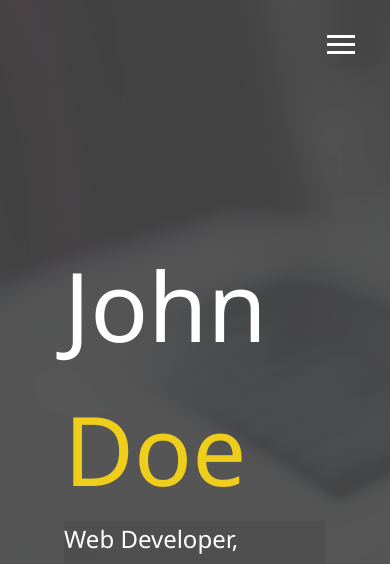
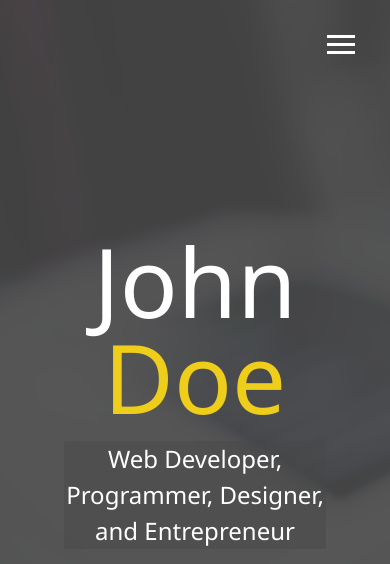
Before and after one commit to sriramk1986/my-portfolio, a website: page dist/index.html in a window 390 px wide. Shown: the top 564 px of the page. Drawn offline with Linux system fonts and the light colour scheme.

Commit message:
Added media queries

```diff
--- a/scss/_config.scss
+++ b/scss/_config.scss
@@ -28,3 +28,25 @@
     }
   }
 }
+
+//Media Query Mixins
+@mixin mediaSm {
+  @media screen and (max-width: 500px) {
+    @content;
+  }
+}
+@mixin mediaMd {
+  @media screen and (max-width: 768px) {
+    @content;
+  }
+}
+@mixin mediaLg {
+  @media screen and (min-width: 769px) and (max-width: 1170px) {
+    @content;
+  }
+}
+@mixin mediaXl {
+  @media screen and (min-width: 1171px) {
+    @content;
+  }
+}
--- /dev/null
+++ b/scss/_mobile.scss
@@ -0,0 +1,55 @@
+// Widescreens
+@include mediaXl {
+}
+
+// Desktops and Laptops
+@include mediaLg {
+}
+
+// Tablets and Small laptops
+@include mediaMd {
+  main {
+    align-items: center;
+    text-align: center;
+
+    .lg-heading {
+      line-height: 1;
+      margin-bottom: 1rem;
+    }
+  }
+
+  ul.menu-nav,
+  div.menu-branding {
+    float: none;
+    width: 100%;
+    min-height: 0;
+
+    &.show {
+      transform: translate3d(0, 0, 0);
+    }
+  }
+
+  .menu-nav {
+    height: 75vh;
+    transform: translate3d(-100%, 0, 0);
+    font-size: 24px;
+  }
+
+  .menu-branding {
+    height: 25vh;
+    transform: translate3d(100%, 0, 0);
+
+    .portrait {
+      background: url("../img/portrait_small.jpg");
+      width: 150px;
+      height: 150px;
+    }
+  }
+}
+
+// Smartphones
+@include mediaSm {
+  main#home h1 {
+    margin-top: 10vh;
+  }
+}
--- a/scss/main.scss
+++ b/scss/main.scss
@@ -1,5 +1,6 @@
 @import "config";
 @import "menu";
+@import "mobile";
 
 * {
   box-sizing: border-box;
```
Also changed, not shown: dist/css/main.css.
